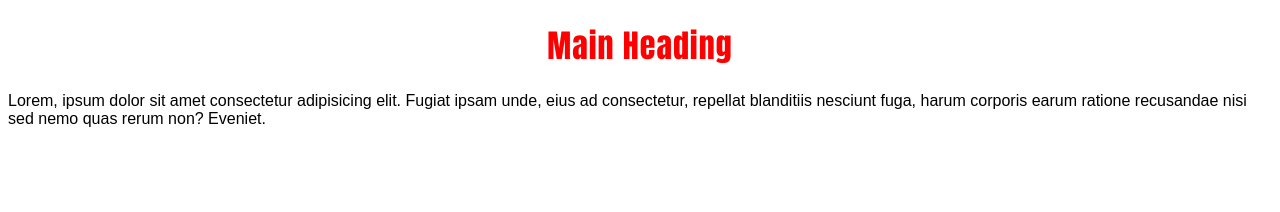
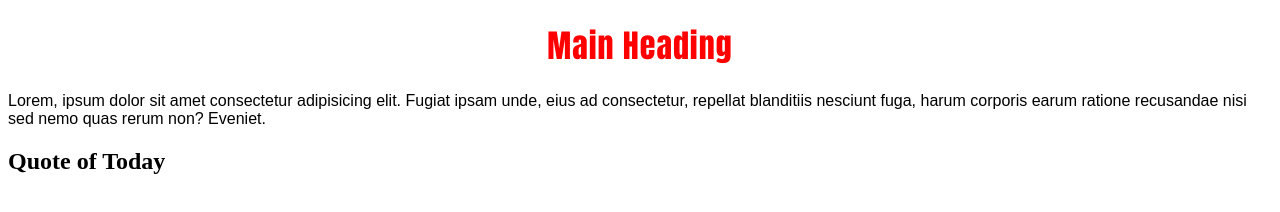
Before and after one commit to sakthiprabhu-k/demo-repo, a plain HTML site: page index.html in a window 1280 px wide. Drawn offline with Linux system fonts and the light colour scheme.

Commit message:
Added subheading
Added subheading in index.html

```diff
--- a/index.html
+++ b/index.html
@@ -12,6 +12,7 @@
     <h1>Main Heading</h1>
     <p>Lorem, ipsum dolor sit amet consectetur adipisicing elit. Fugiat ipsam unde, eius ad consectetur, repellat
         blanditiis nesciunt fuga, harum corporis earum ratione recusandae nisi sed nemo quas rerum non? Eveniet.</p>
+    <h2>Quote of Today</h2>
 </body>
 
 </html>
```
